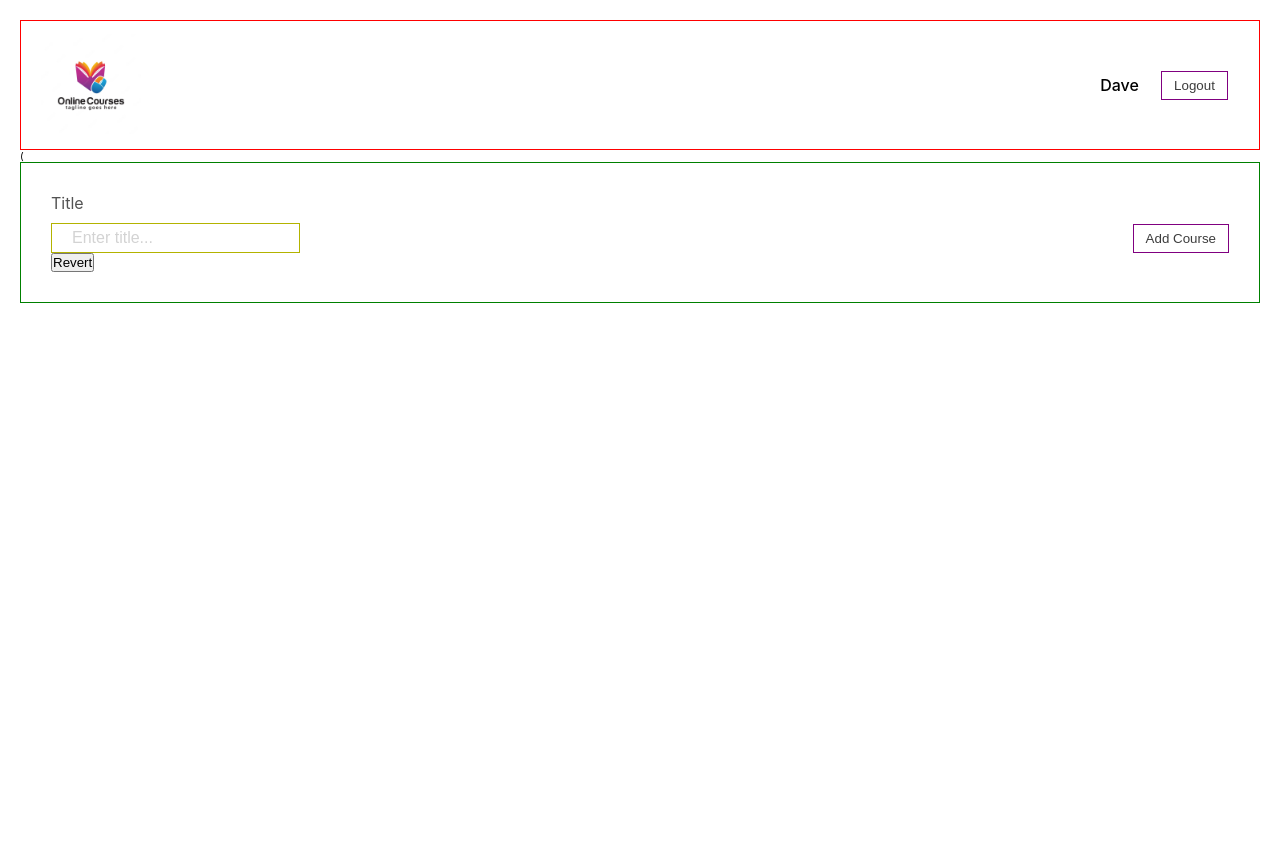
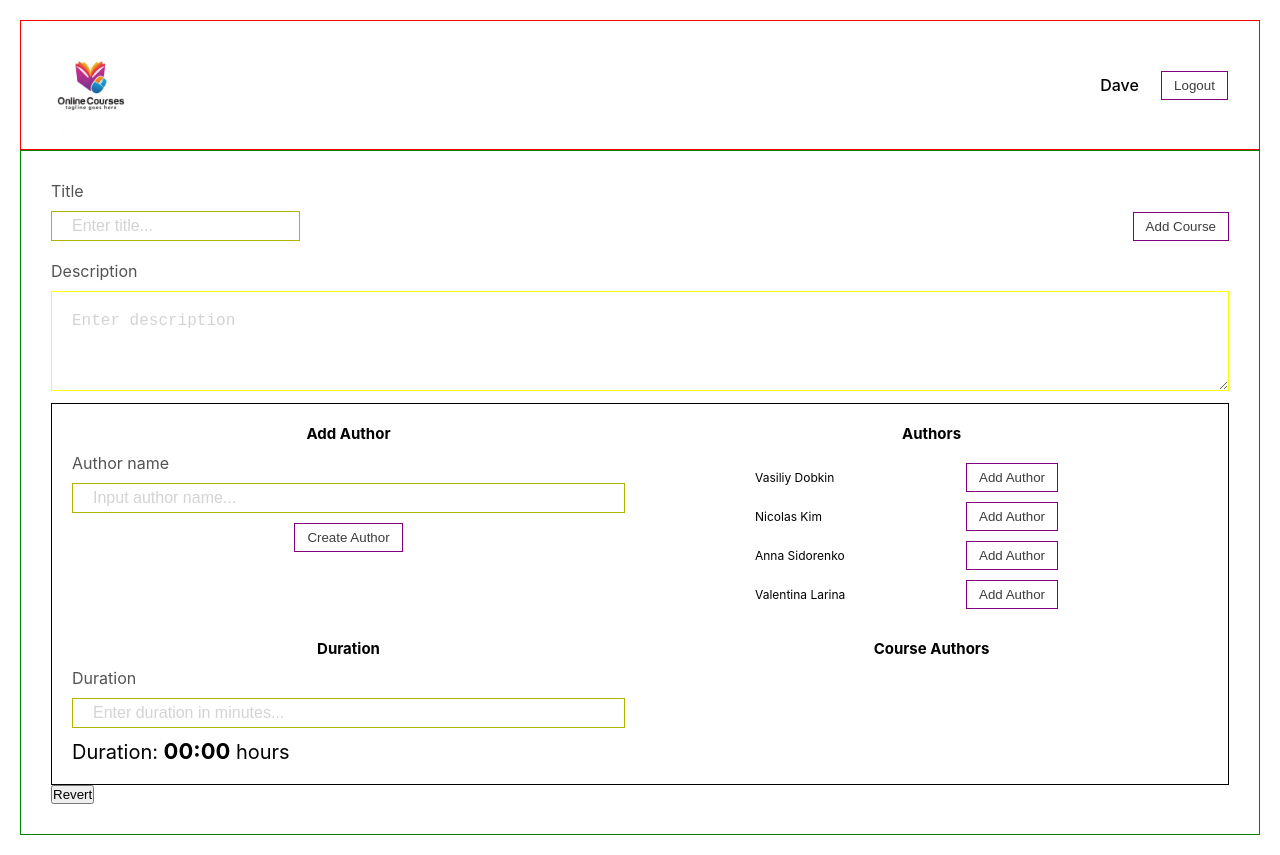
Before and after one commit to avric995/courses-app, a React (Create React App) app: page / in a window 1280 px wide. Both pictures are taken after typing "Sample" into the empty fields and a click on the button "Add new course". Before the commit the page ends 800 px from the top, so only its background shows below. Built offline with nearby package versions, Linux system fonts and the light colour scheme.

Commit message:
added style for CreateCourse.jsx and listed author names

```diff
--- a/src/components/Courses/Components/CourseCard/CourseCard.jsx
+++ b/src/components/Courses/Components/CourseCard/CourseCard.jsx
@@ -23,14 +23,14 @@ const CourseCard = ({
 				<div className='flex-2'>
 					{/* spread operator <h4>Authors: {...authors}</h4> */}
 					<h4>
-						Author:{' '}
+						Author:
 						<span>{`${findAutor(authorsList, authors).substring(
 							0,
 							25
 						)}...`}</span>
 					</h4>
 					<h4>
-						Duration: <span>{time_convert(duration)}</span>{' '}
+						Duration: <span>{time_convert(duration)}</span>
 					</h4>
 					<h4>
 						Created: <span> {formatDate(creationDate)} </span>
--- a/src/components/Courses/Courses.jsx
+++ b/src/components/Courses/Courses.jsx
@@ -19,7 +19,6 @@ const Courses = () => {
 
 	return (
 		<main>
-			(
 			{!isShown ? (
 				<section className='container-list'>
 					<div className='section-element'>
@@ -42,7 +41,7 @@ const Courses = () => {
 				</section>
 			) : (
 				<section className='container-add'>
-					<CreateCourse />
+					<CreateCourse authors={authors} />
 					<button onClick={handleClick}>Revert</button>
 				</section>
 			)}
--- a/src/components/Courses/courses.css
+++ b/src/components/Courses/courses.css
@@ -8,6 +8,10 @@
     justify-content: space-between;
 }
 
+.section-element button {
+    align-self: flex-end;
+}
+
 .container-add{
     border: 1px solid green;
     padding: 3rem;
--- a/src/components/CreateCourse/CreateCourse.jsx
+++ b/src/components/CreateCourse/CreateCourse.jsx
@@ -1,17 +1,59 @@
 import React from 'react';
+// import Input from '../../common/Input/Input';
+import './createCourse.css';
 import Input from '../../common/Input/Input';
-import './createCourse.css';
+import Button from '../../common/Button/Button';
 
-const CreateCourse = () => {
+const CreateCourse = ({ authors }) => {
 	return (
 		<>
 			<div className='header-div'>
-				<div className='input-div'>
-					<label htmlFor='inputTitle'>Title</label>
-					<input id='inputTitle' placeholder='Enter title...'></input>
+				<Input placeholderText='Enter title...' lableText='Title' />
+				<Button value='Add Course' />
+			</div>
+			<label htmlFor='desc'>Description</label>
+			<textarea
+				name='Descripion'
+				id='desc'
+				cols='200'
+				rows='10'
+				placeholder='Enter description'
+			></textarea>
+			<div className='add-div'>
+				<div className='add-author'>
+					<h2>Add Author</h2>
+					<Input
+						placeholderText='Input author name...'
+						lableText='Author name'
+					/>
+					<Button value='Create Author' />
 				</div>
-
-				<button className='btn'>Add Course</button>
+				<div className='authors'>
+					<h2>Authors</h2>
+					<ul>
+						{authors.map((author) => {
+							return (
+								<li>
+									{author.name}
+									<Button value='Add Author' />
+								</li>
+							);
+						})}
+					</ul>
+				</div>
+				<div className='duration'>
+					<h2>Duration</h2>
+					<Input
+						placeholderText='Enter duration in minutes...'
+						lableText='Duration'
+					/>
+					<p>
+						Duration: <span>00:00</span> hours
+					</p>
+				</div>
+				<div className='course-authors'>
+					<h2>Course Authors</h2>
+				</div>
 			</div>
 		</>
 	);
--- a/src/components/CreateCourse/createCourse.css
+++ b/src/components/CreateCourse/createCourse.css
@@ -2,16 +2,85 @@
     display: flex;
     justify-content: space-between;
     align-items: center;
+    margin-bottom: 2rem;
 }
 .header-div button {
    align-self: flex-end;
 }
-.input-div{
+
+#desc {
+    margin-top: 1rem;
+    max-width: 100%;
+    height: 10rem;
+    border: 1px solid yellow;
+    font-size: 1.6rem;
+    padding: 2rem 2rem;
+}
+
+#desc:focus {
+    outline: none;
+}
+
+#desc::placeholder{
+ color: lightgray;
+    opacity: 1;
+}
+
+
+
+.add-div{
+    padding: 2rem;
+    margin-top: 1rem;
+    border: 1px solid black;
+    width: 100%;
+    display: grid;
+    grid-template-columns: repeat(2, 1fr);
+    gap: 3rem;
+
+}
+h2{
+    text-align: center;
+}
+
+.add-author{
+    display: flex;
+    flex-direction: column;
+    gap: 1rem;
+}
+.add-author button {
+    align-self: center;
+}
+
+.duration{
     display: flex;
     flex-direction: column;
     gap: 1rem;
 }
 
-label {
-    font-size: 1.6rem;
+.duration p{
+    font-size: 2rem;
 }
+.duration span{
+    font-size: 2.2rem;
+    font-weight: bold;
+}
+
+.authors ul{
+    list-style: none;
+    display: flex;
+    flex-direction: column;
+    gap: 1rem;
+    font-size: 1.2rem;
+    margin-top: 2rem;
+}
+
+.authors li{
+    display: flex;
+    justify-content: space-between;
+    align-items: center;
+    margin-left: 10rem;
+}
+
+.authors li button{
+    margin-right: 15rem;
+}
```
